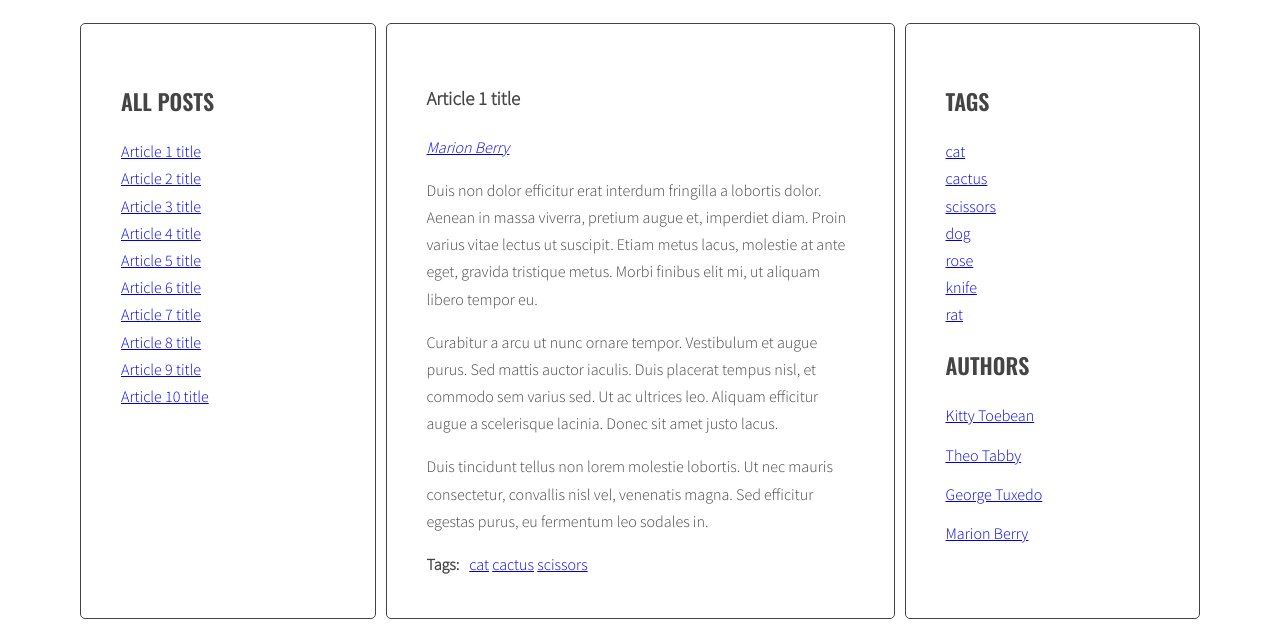
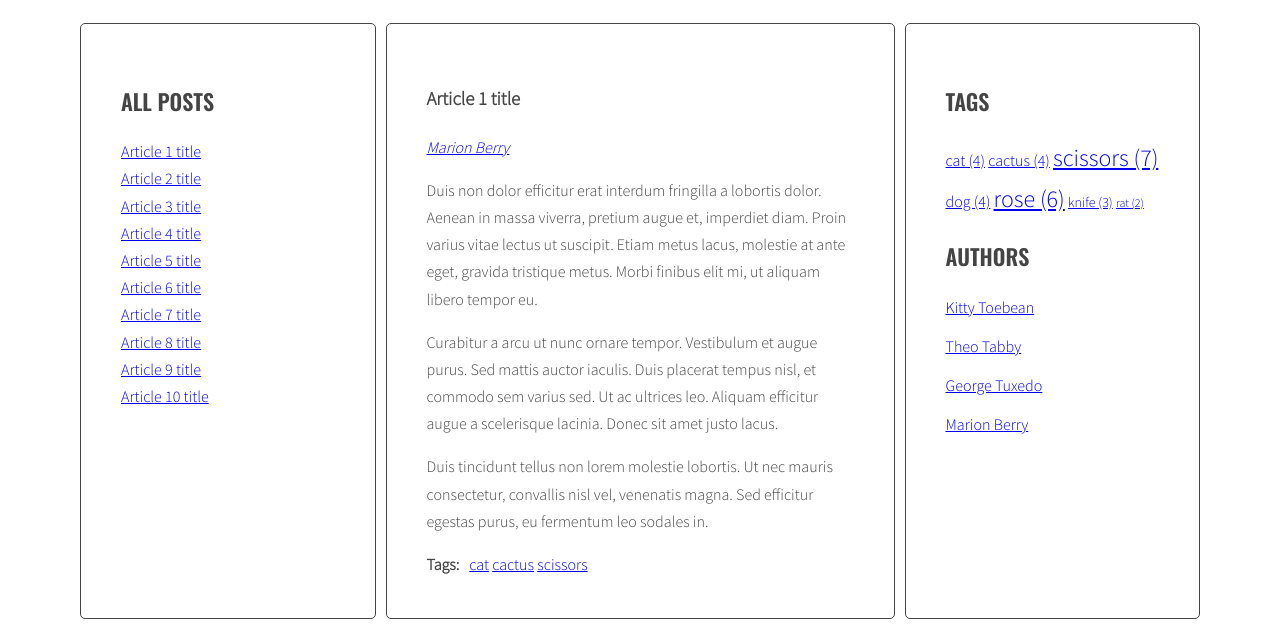
Before and after one commit to skwiryt/javascript-blog, a website: page index.html in a window 1280 px wide. Shown: the part 220-847 px from the top of the page. Drawn offline with nearby package versions, Linux system fonts and the light colour scheme.

Commit message:
Transfer list of tags into cloud

```diff
--- a/js/script.js
+++ b/js/script.js
@@ -12,6 +12,8 @@
   const optArticleTagsSelector = '.post-tags .list';
   const optArticleAuthorSelector = '.post-author';
   const optTagListSelector = '.tags.list';
+  const optClaudClassCount = 5;
+  const optClaudClassPrefix = 'tag-size-';
   /**/
   /**/
   // First dealing with eslint. Use additional name of function in function expression.
@@ -83,8 +85,26 @@
     });
   };
   generateTitleLinks();
+  const calculateTagsParams = function calculateTagsParams(tags) {
+    const min = Object.values(tags).reduce((a, c) => Math.min(a, c));
+    const max = Object.values(tags).reduce((a, c) => Math.max(a, c));
+    return { min, max };
+  };
+  const calculateTagClass = function calculateTagClass(count, params) {
+    const span = (params.max - params.min) / optClaudClassCount;
+    const triggers = [...Array(optClaudClassCount - 1)]
+      .map((e, i) => (params.min + (i + 1) * span));
+    let classNb = 1;
+    triggers.forEach((trigger) => {
+      if (count >= trigger) {
+        classNb += 1;
+      }
+    });
+    return `${optClaudClassPrefix}${classNb}`;
+  };
   const generateTags = function generateTags() {
-    const allTags = [];
+    /* [NEW] create a new variable allTags with an empty object */
+    const allTags = {};
     /* find all articles */
     const articles = document.querySelectorAll(optArticleSelector);
     /* START LOOP: for every article: */
@@ -104,9 +124,11 @@
         const tagHtml = `<li><a href="#tag-${tag}">${tag}</a></li> `;
         /* add generated code to html variable */
         articleHtml += tagHtml;
-        /* add to allTag if unique */
-        if (allTags.indexOf(tagHtml) === -1) {
-          allTags.push(tagHtml);
+        /* add to allTags if unique and count */
+        if (!allTags[tag]) {
+          allTags[tag] = 1;
+        } else {
+          allTags[tag] += 1;
         }
       /* END LOOP: for each tag */
       });
@@ -116,8 +138,20 @@
     });
     /* [NEW] find list of tags in right column */
     const tagList = document.querySelector(optTagListSelector);
-    /* [NEW] add html from allTags to tagList */
-    tagList.innerHTML = allTags.join(' ');
+    const tagsParams = calculateTagsParams(allTags);
+    /* [NEW] create variable for all links HTML code */
+    let allTagsHTML = '';
+    /* [NEW] START LOOP: for each tag in allTags: */
+    // eslint-disable-next-line no-restricted-syntax
+    for (const tag in allTags) {
+      /* [NEW] generate code of a link and add it to allTagsHTML */
+      if (Object.prototype.hasOwnProperty.call(allTags, tag)) {
+        allTagsHTML += `<li><a href="#tag-${tag}" class="${calculateTagClass(allTags[tag], tagsParams)}">`
+        + `${tag} (${allTags[tag]})</a></li> `;
+      }
+    }
+    /* [NEW] add HTML from allTagsHTML to tagList */
+    tagList.innerHTML = allTagsHTML;
   };
   generateTags();
   const tagClickHandler = function tagClickHandler(event) {
--- a/sass/style.scss
+++ b/sass/style.scss
@@ -118,3 +118,24 @@ body {
     margin: 0 10px 0 0;
   }
 }
+
+/* Tags */
+
+.tag-size-1 {
+  font-size: 12px;
+}
+.tag-size-2 {
+  font-size: 14px;
+}
+.tag-size-3 {
+  font-size: 16px;
+}
+.tag-size-4 {
+  font-size: 20px;
+}
+.tag-size-5 {
+  font-size: 24px;
+}
+.tags li {
+  display: inline-block;
+}
```
Also changed, not shown: css/style.css, 1 other file.
